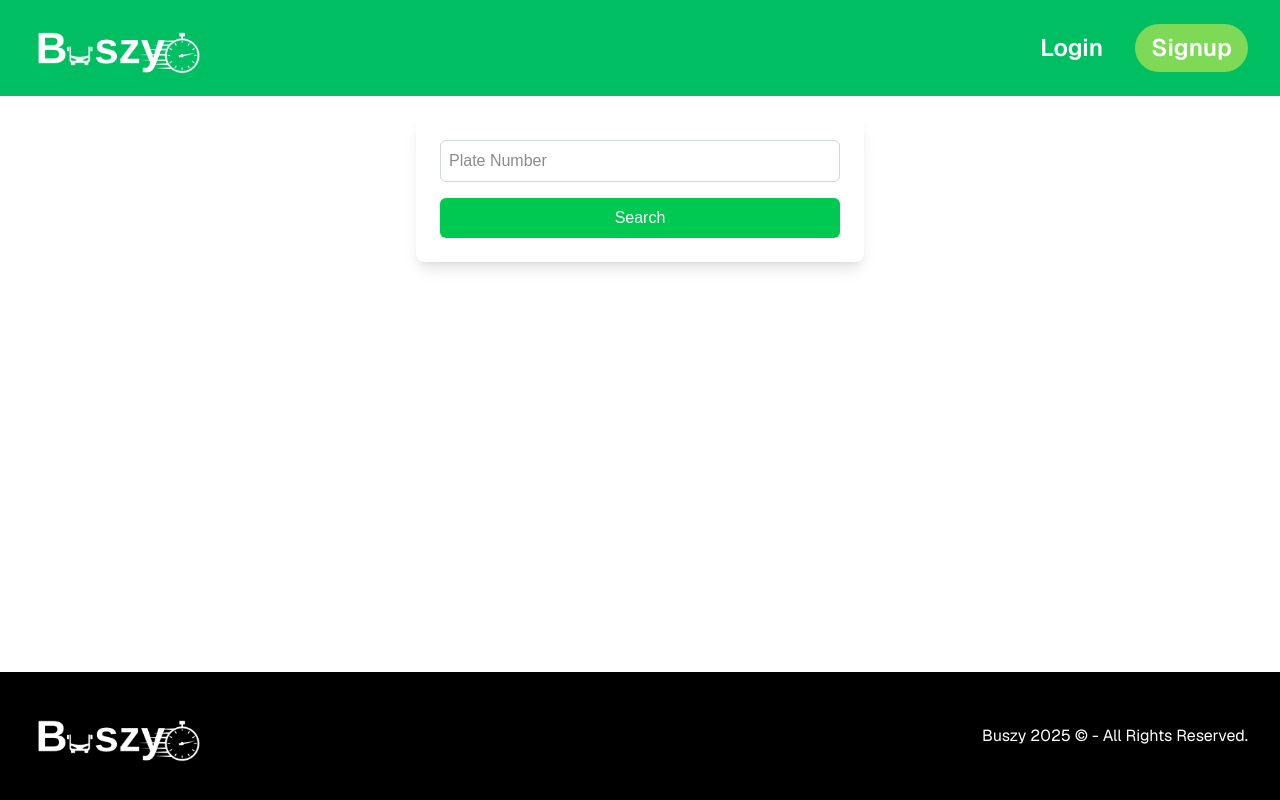
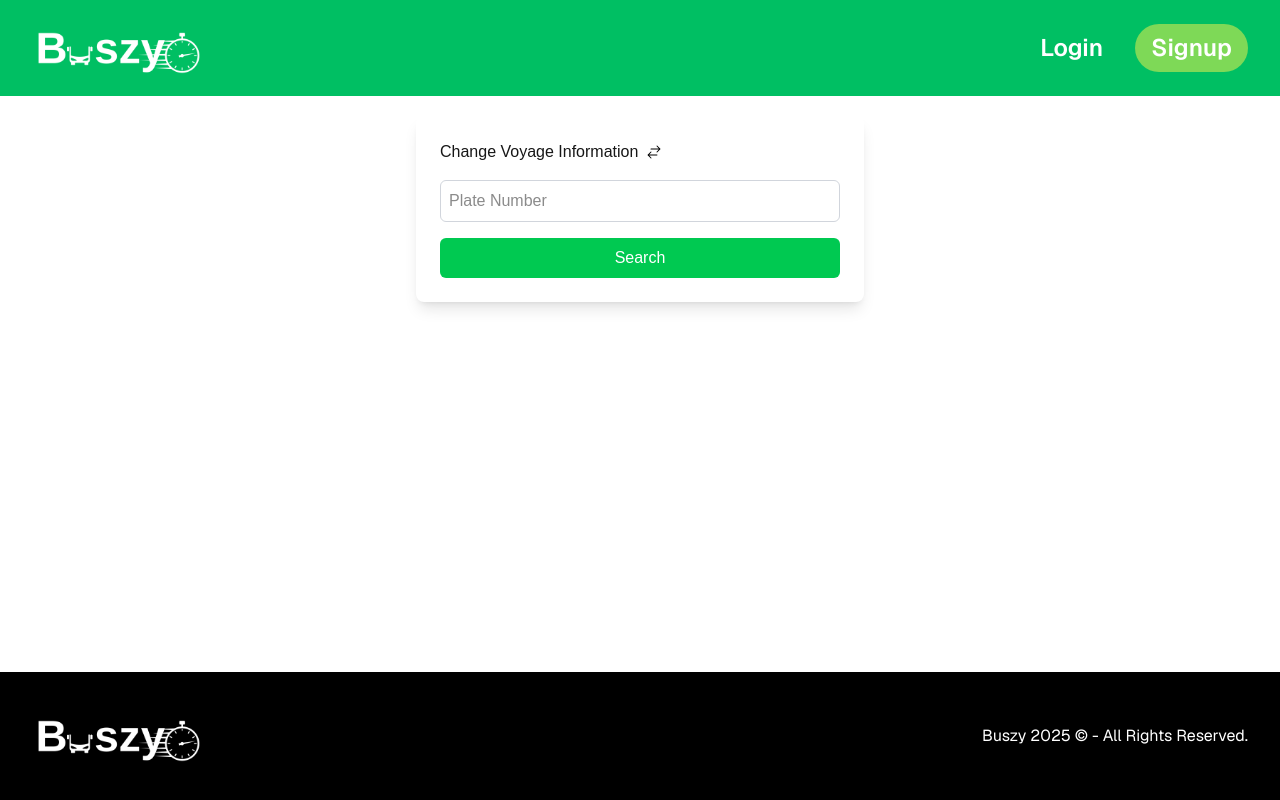
Before and after one commit to emremustu/buszy, a Next.js app in the folder frontend/: page /administrations/changeVoyageInformation in a window 1280 px wide. Built offline with nearby package versions, Linux system fonts and the light colour scheme.

Commit message:
admin pages changed

```diff
--- a/frontend/app/administrations/changeVoyageInformation/page.tsx
+++ b/frontend/app/administrations/changeVoyageInformation/page.tsx
@@ -1,6 +1,7 @@
 'use client';
 import Footer from '@/app/components/Footer'
 import Navbar from '@/app/components/Navbar'
+import { ArrowsRightLeftIcon } from '@heroicons/react/24/solid';
 import React, { useState } from 'react'
 
 const reportPage = () => {
@@ -124,7 +125,12 @@ const reportPage = () => {
             <div className='flex flex-col h-screen '>
                 <Navbar />
                 <div className='flex flex-col items-center mt-5'>
-                    <div className="w-full max-w-md p-6 bg-white rounded-lg shadow-lg">
+                    <div className="w-full space-y-4 max-w-md p-6 bg-white rounded-lg shadow-lg">
+                        <p className="flex items-center gap-2">
+                            <p>Change Voyage Information</p>
+                            <ArrowsRightLeftIcon className="w-4 h-4 text-black"></ArrowsRightLeftIcon>
+
+                        </p>
                         <form onSubmit={handleSubmit}>
                             <input
                                 type="text"
--- /dev/null
+++ b/frontend/app/administrations/getComments/page.tsx
@@ -0,0 +1,9 @@
+import React from 'react'
+
+const getComments = () => {
+  return (
+    <div>getComments</div>
+  )
+}
+
+export default getComments
--- a/frontend/app/administrations/manageTickets/page.tsx
+++ b/frontend/app/administrations/manageTickets/page.tsx
@@ -22,7 +22,7 @@ const TicketPage = () => {
     const companyName = localStorage.getItem('name') ?? sessionStorage.getItem('name');
 
     if (!companyName) {
-      setResponseMessage("Şirket bilgisi bulunamadı.");
+      setResponseMessage("Company information is not found.");
       return;
     }
 
@@ -45,9 +45,9 @@ const TicketPage = () => {
 
       if (result.status === "success" && Array.isArray(result.tickets)) {
         setTickets(result.tickets);
+
       } else {
-
-
+        setResponseMessage(`No ticket found in ${companyName} turizm!`);
         setTickets([]);
       }
     } catch (error) {
--- a/frontend/app/administrations/page.tsx
+++ b/frontend/app/administrations/page.tsx
@@ -1,16 +1,22 @@
+'use client';
 import React from 'react'
 import Footer from '../components/Footer'
 import Link from 'next/link'
 import Navbar from '../components/Navbar'
 
 const AdminPage = () => {
+
+    const companyName = localStorage.getItem('name') ?? sessionStorage.getItem('name');
+
     return (
         <>
             <div className="flex flex-col min-h-screen ">
                 <Navbar />
+                <main className="flex flex-1 items-center justify-center p-4 ">
+                    <div className=" p-10 bg-white shadow-md rounded-lg space-y-6">
+                        <h2 className="text-2xl font-bold text-center">Welcome <span className="text-blue-500">{companyName}</span> !</h2>
+                    <div className="w-full max-w-4xl grid gap-6 grid-cols-1 sm:grid-cols-2 md:grid-cols-3">
 
-                <main className="flex flex-1 items-center justify-center p-4 ">
-                    <div className="w-full max-w-4xl grid gap-6 grid-cols-1 sm:grid-cols-2 md:grid-cols-3">
                         <Link href="/administrations/seeVoyages" className="bg-primarybr text-white py-3 px-6 rounded-3xl hover:bg-green-600 text-center">
                             See Voyages
                         </Link>
@@ -27,18 +33,20 @@ const AdminPage = () => {
                             Customer Comments
                         </button>
 
-                        <Link href= "/administrations/manageTickets" className="bg-primarybr text-white py-3 px-6 rounded-3xl hover:bg-green-600 text-center">
+                        <Link href="/administrations/manageTickets" className="bg-primarybr text-white py-3 px-6 rounded-3xl hover:bg-green-600 text-center">
                             Manage Tickets
                         </Link>
 
                         <button className="bg-primarybr text-white py-3 px-6 rounded-3xl border-4 hover:bg-green-600 text-center">
                             Help Desk
                         </button>
+
                     </div>
-                </main>
+            </div>
+        </main >
 
-                <Footer />
-            </div>
+            <Footer />
+            </div >
         </>
     )
 }
```
